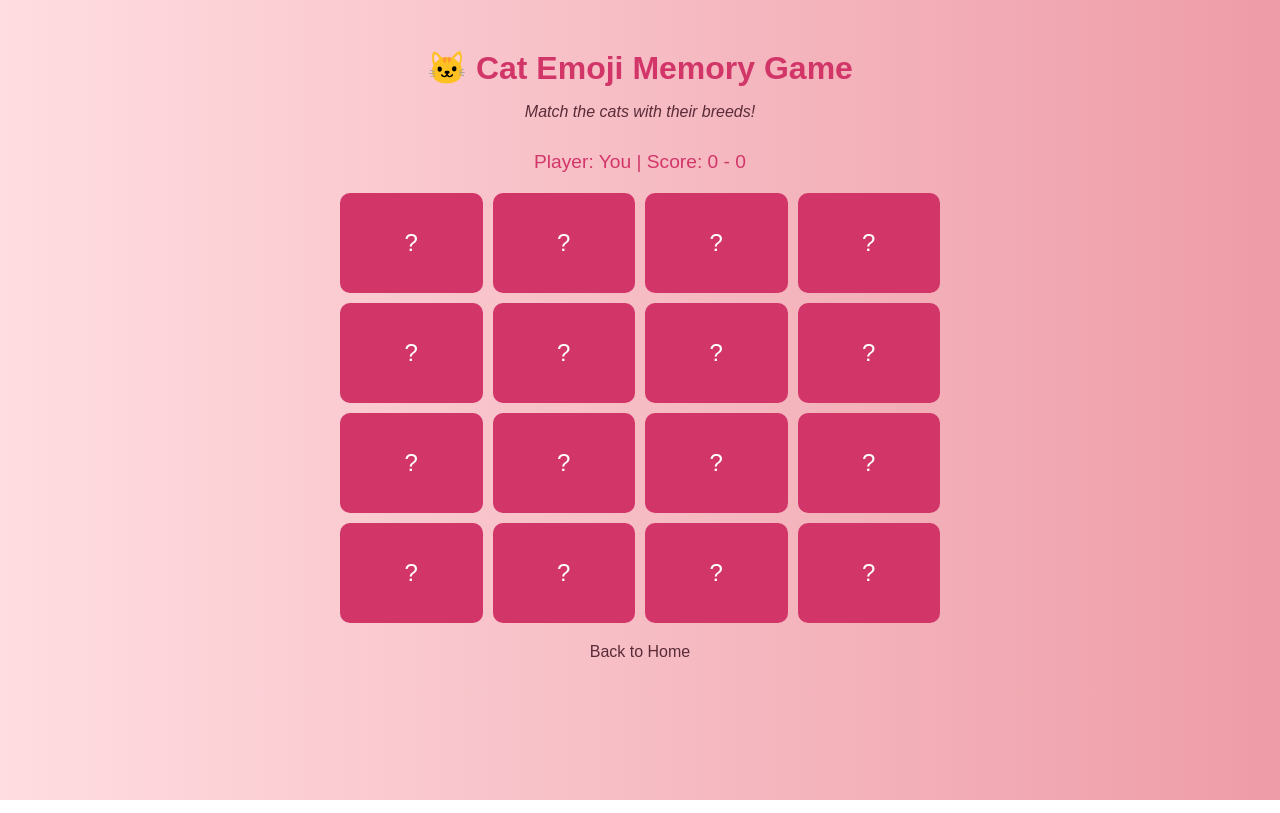
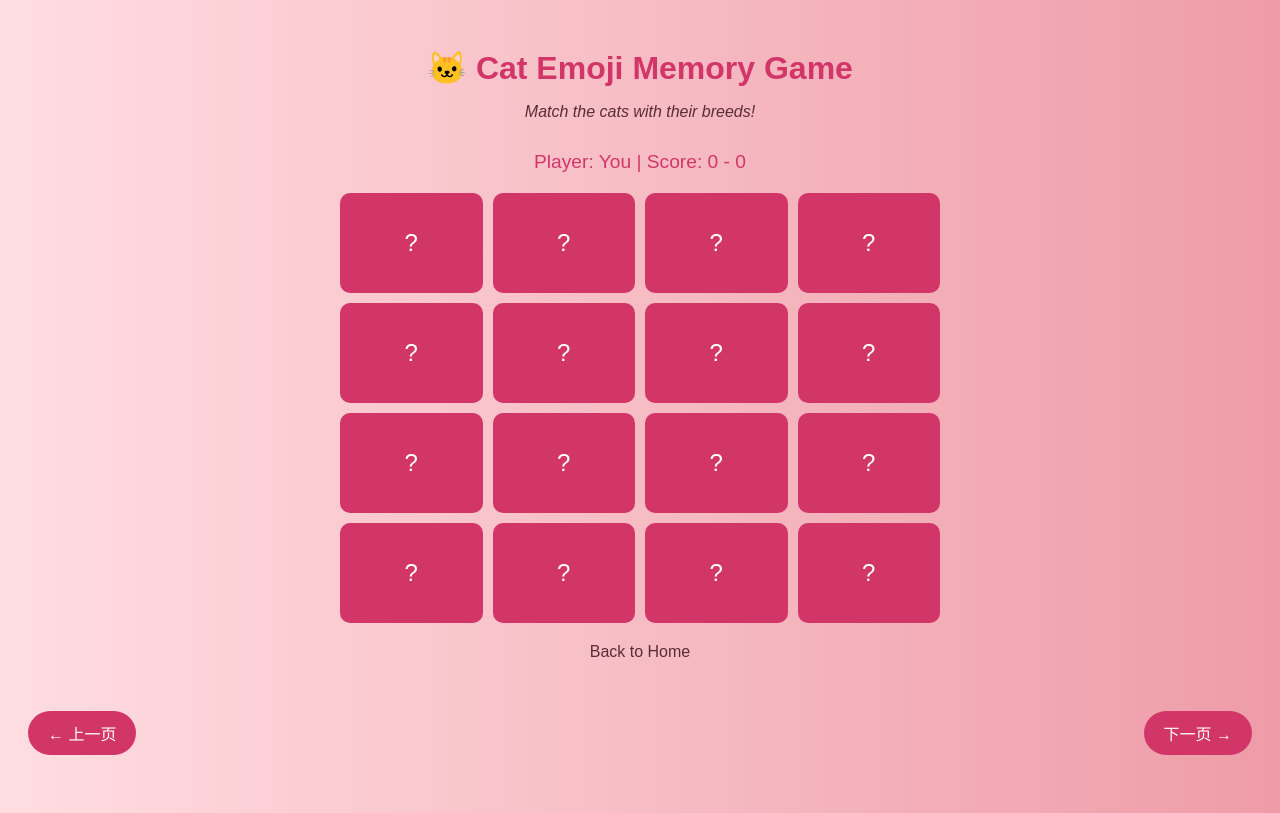
Before and after one commit to Annraven/Annraven.github.io, a plain HTML site: page cat-memory-game/index.html in a window 1280 px wide. Drawn offline with Linux system fonts and the light colour scheme.

Commit message:
Update index.html

```diff
--- a/cat-memory-game/index.html
+++ b/cat-memory-game/index.html
@@ -226,3 +226,7 @@
     </script>
 </body>
 </html>
+<div style="display: flex; justify-content: space-between; margin: 30px 0;">
+    <a href="/cover" class="btn">← 上一页</a>
+    <a href="/map" class="btn">下一页 →</a>
+</div>
```
